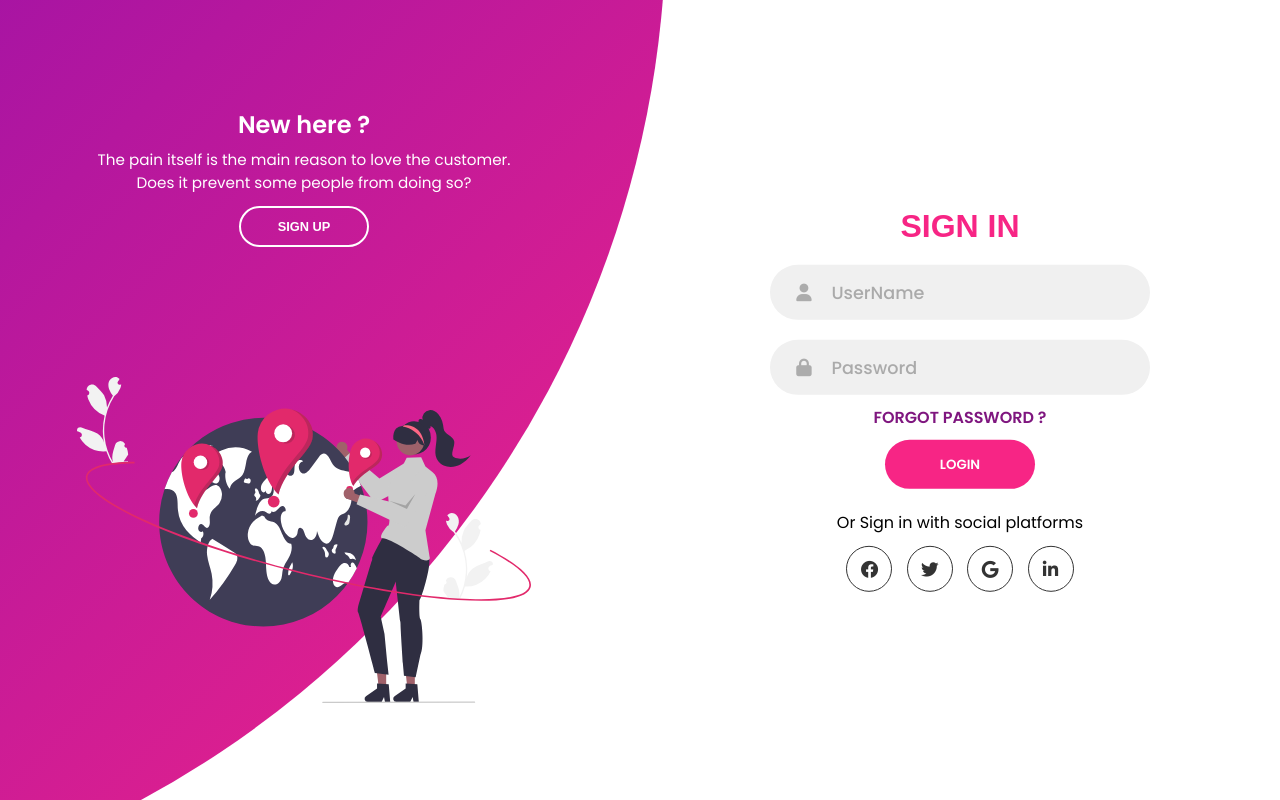
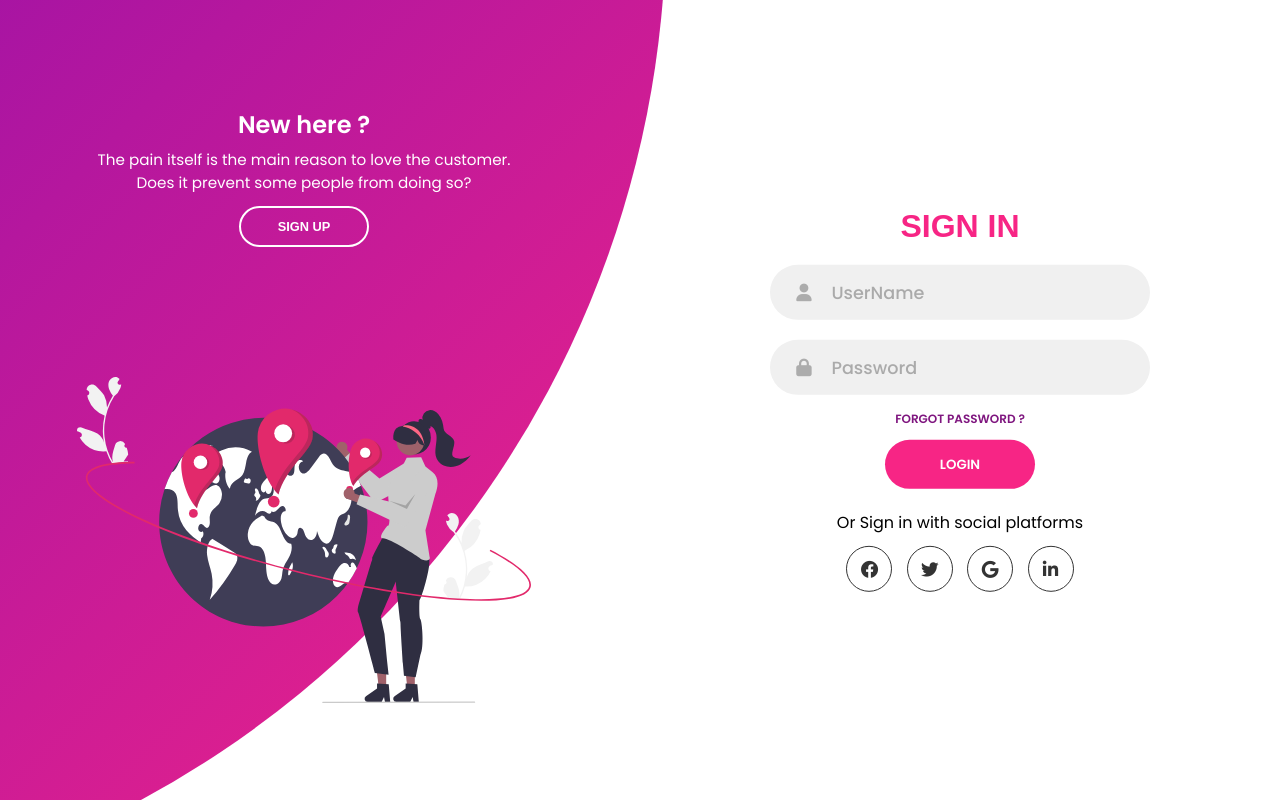
Before and after one commit to NarenReddyP/Company_WEB, a PHP site: page /PHP_WORK/logandreg.php in a window 1280 px wide. Run offline with PHP 8.4, Linux system fonts and the light colour scheme; some libraries are stand-ins or nearby versions.

Commit message:
updated forgot password tag

```diff
--- a/logandreg.php
+++ b/logandreg.php
@@ -575,7 +575,7 @@ unset($_SESSION['fail']);
          <input type="password" name="password" placeholder="Password">
        </div>
        <div class="text-end">
-       <a href="forgotPassword.php" class='btn m-1 text-primary' style="background:transparent;color:#7F167F;font-weght:15px;text-decoration:none;">Forgot Password ?</a>
+       <a href="forgotPassword.php" class='btn m-1 text-primary' style="background:transparent;color:#7F167F;font-size:12px;text-decoration:none;">Forgot Password ?</a>
        </div>
        <input type="submit" name="SUBMITsIN" value="login" class="btn solid">
 
```
